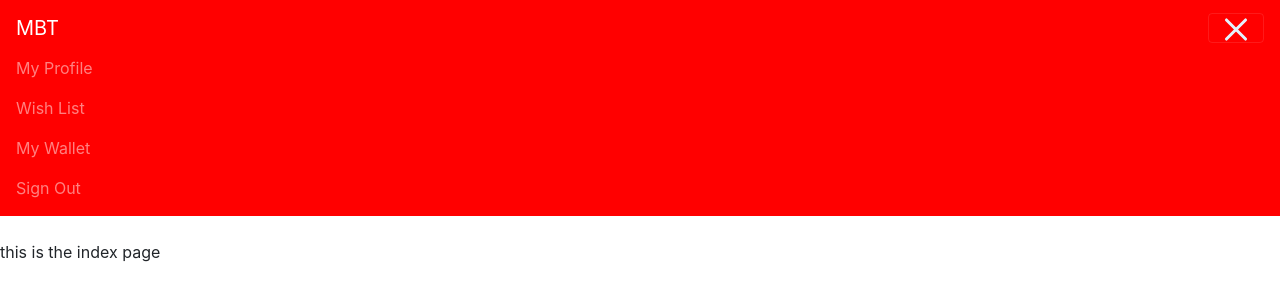
After one commit to ayuzzz/MovieTicketBooking, a Flask app: page /home in a window 1280 px wide, after a click that opens the changed part. The commit adds this page. Shown: the top 301 px of the page. Run offline with Flask 2, Linux system fonts and the light colour scheme; some libraries are stand-ins or nearby versions.

Commit message:
navigation and templates added.
templates, routes and basic navbar added for the sake of navigation.

```diff
--- a/Frontend/app.py
+++ b/Frontend/app.py
@@ -4,9 +4,32 @@ app = Flask(__name__)
 
 
 @app.route('/')
-def hello_world():
-    return render_template("index.html", message = "Hi there !!")
+def defaultroute():
+    try:
+        return "Connection to MTB app successful !!"
+    except Exception as ex:
+        return ex
+
+
+@app.route('/home')
+def homepage():
+    return render_template("index.html")
+
+
+@app.route('/myProfile')
+def profile():
+    return render_template("profile.html")
+
+
+@app.route('/myWallet')
+def wallet():
+    return render_template("wallet.html")
+
+
+@app.route('/wishlist')
+def wishlist():
+    return render_template("wishlist.html")
 
 
 if __name__ == '__main__':
-    app.run()
+    app.run(debug=True)
--- /dev/null
+++ b/Frontend/static/css/base.css
@@ -0,0 +1,81 @@
+/* Icon 1 */
+
+.animated-icon2{
+width: 30px;
+height: 20px;
+position: relative;
+margin: 0px;
+-webkit-transform: rotate(0deg);
+-moz-transform: rotate(0deg);
+-o-transform: rotate(0deg);
+transform: rotate(0deg);
+-webkit-transition: .5s ease-in-out;
+-moz-transition: .5s ease-in-out;
+-o-transition: .5s ease-in-out;
+transition: .5s ease-in-out;
+cursor: pointer;
+}
+
+.animated-icon2 span{
+display: block;
+position: absolute;
+height: 3px;
+width: 100%;
+border-radius: 9px;
+opacity: 1;
+left: 0;
+-webkit-transform: rotate(0deg);
+-moz-transform: rotate(0deg);
+-o-transform: rotate(0deg);
+transform: rotate(0deg);
+-webkit-transition: .25s ease-in-out;
+-moz-transition: .25s ease-in-out;
+-o-transition: .25s ease-in-out;
+transition: .25s ease-in-out;
+}
+
+.animated-icon2 span {
+background: #e3f2fd;
+}
+
+/* Icon 3*/
+
+.animated-icon2 span:nth-child(1) {
+top: 0px;
+}
+
+.animated-icon2 span:nth-child(2), .animated-icon2 span:nth-child(3) {
+top: 10px;
+}
+
+.animated-icon2 span:nth-child(4) {
+top: 20px;
+}
+
+.animated-icon2.open span:nth-child(1) {
+top: 11px;
+width: 0%;
+left: 50%;
+}
+
+.animated-icon2.open span:nth-child(2) {
+-webkit-transform: rotate(45deg);
+-moz-transform: rotate(45deg);
+-o-transform: rotate(45deg);
+transform: rotate(45deg);
+}
+
+.animated-icon2.open span:nth-child(3) {
+-webkit-transform: rotate(-45deg);
+-moz-transform: rotate(-45deg);
+-o-transform: rotate(-45deg);
+transform: rotate(-45deg);
+}
+
+.animated-icon2.open span:nth-child(4) {
+top: 11px;
+width: 0%;
+left: 50%;
+}
+
+.nav-item
--- /dev/null
+++ b/Frontend/static/js/base.js
@@ -0,0 +1,16 @@
+$(document).ready(function () {
+
+  $('.second-button').on('click', function () {
+
+    $('.animated-icon2').toggleClass('open');
+  });
+
+  $('.nav-item').on('click',function(){
+
+  //Remove any previous active classes
+  $('.nav-item').removeClass('active');
+
+  //Add active class to the clicked item
+  $(this).addClass('active');
+  });
+});
--- /dev/null
+++ b/Frontend/templates/base.html
@@ -0,0 +1,59 @@
+<!--- Base Template--->
+<!DOCTYPE html>
+<html>
+<head>
+    <link rel="stylesheet" href="https://maxcdn.bootstrapcdn.com/bootstrap/4.4.1/css/bootstrap.min.css">
+    <script src="https://ajax.googleapis.com/ajax/libs/jquery/3.4.1/jquery.min.js"></script>
+    <script src="https://cdnjs.cloudflare.com/ajax/libs/popper.js/1.16.0/umd/popper.min.js"></script>
+    <script src="https://maxcdn.bootstrapcdn.com/bootstrap/4.4.1/js/bootstrap.min.js"></script>
+
+    <link rel="stylesheet" href="{{ url_for('static', filename='css/base.css') }}">
+    <script src = "{{ url_for('static', filename='js/base.js') }}"></script>
+
+    {% block head %}
+        <title>{% block title %}{% endblock %}</title>
+    {% endblock %}
+</head>
+<body>
+{% block navbar %}
+    <!--Navbar-->
+    <nav class="navbar navbar-dark red lighten-1 mb-4" style="background-color:red">
+
+        <!-- Navbar brand -->
+        <a class="navbar-brand" href="#">MBT</a>
+
+        <!-- Collapse button -->
+        <button class="navbar-toggler second-button" type="button" data-toggle="collapse" data-target="#navbarSupportedContent23"
+                aria-controls="navbarSupportedContent23" aria-expanded="false" aria-label="Toggle navigation">
+            <div class="animated-icon2"><span></span><span></span><span></span><span></span></div>
+        </button>
+
+        <!-- Collapsible content -->
+        <div class="collapse navbar-collapse" id="navbarSupportedContent23">
+
+            <!-- Links -->
+            <ul class="navbar-nav mr-auto">
+                <li class="nav-item">
+                    <a class="nav-link" href="/myProfile">My Profile <span class="sr-only">(current)</span></a>
+                </li>
+                <li class="nav-item">
+                    <a class="nav-link" href="/wishlist">Wish List <span class="sr-only">(current)</span></a>
+                </li>
+                <li class="nav-item">
+                    <a class="nav-link" href="/myWallet">My Wallet <span class="sr-only">(current)</span></a>
+                </li>
+                <li class="nav-item">
+                    <a class="nav-link" href="#">Sign Out <span class="sr-only">(current)</span></a>
+                </li>
+            </ul>
+            <!-- Links -->
+
+        </div>
+        <!-- Collapsible content -->
+
+    </nav>
+    <!--/.Navbar-->
+{% endblock %}
+{% block body %}{% endblock %}
+</body>
+</html>
--- a/Frontend/templates/index.html
+++ b/Frontend/templates/index.html
@@ -1,10 +1,6 @@
-<!DOCTYPE html>
-<html lang="en">
-<head>
-    <meta charset="UTF-8">
-    <title>You have reached the landing page of MTB application</title>
-</head>
-<body>
-<h1>{{ message }}</h1>
-</body>
-</html>
+<!--- Index Template --->
+{% extends "base.html" %}
+{% block head %}{{ super() }}{% endblock %}
+{% block title %} Index {% endblock %}
+{% block body %} this is the index page{% endblock %}
+{% block navbar %}{{ super() }}{% endblock %}
--- /dev/null
+++ b/Frontend/templates/profile.html
@@ -0,0 +1,6 @@
+<!--- My Profile Template--->
+{% extends "base.html" %}
+{% block head %}{{ super() }}{% endblock %}
+{% block title %} My Profile {% endblock %}
+{% block body %} This is My Profile screen {% endblock %}
+{% block navbar %}{{ super() }}{% endblock %}
--- /dev/null
+++ b/Frontend/templates/wallet.html
@@ -0,0 +1,6 @@
+<!--- My Wallet Template--->
+{% extends "base.html" %}
+{% block head %}{{ super() }}{% endblock %}
+{% block title %} My Wallet {% endblock %}
+{% block body %} This is My Wallet screen {% endblock %}
+{% block navbar %}{{ super() }}{% endblock %}
--- /dev/null
+++ b/Frontend/templates/wishlist.html
@@ -0,0 +1,6 @@
+<!--- Wishlist Template--->
+{% extends "base.html" %}
+{% block head %}{{ super() }}{% endblock %}
+{% block title %} Wish List {% endblock %}
+{% block body %} This is the Wish List screen {% endblock %}
+{% block navbar %}{{ super() }}{% endblock %}
```
